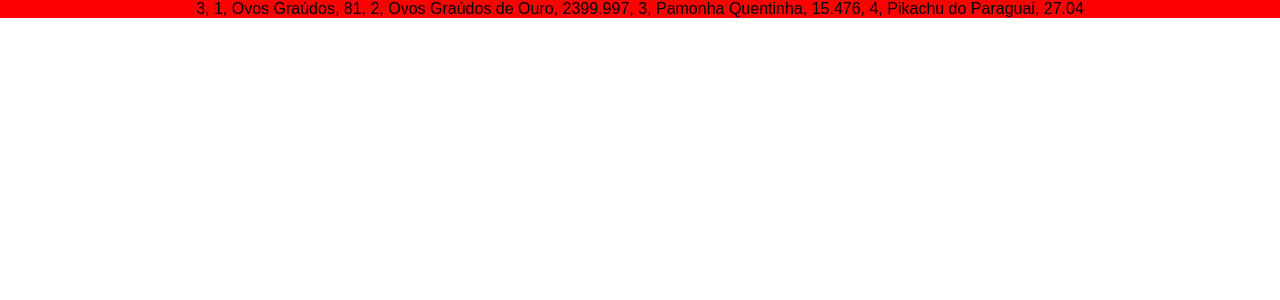
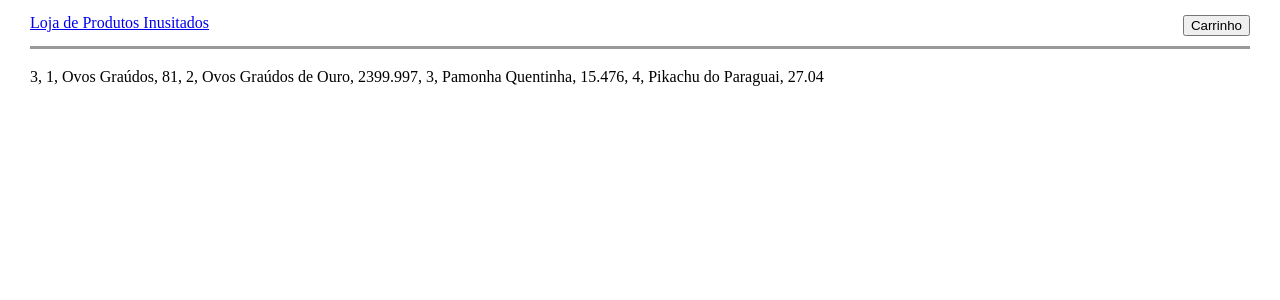
Before and after one commit to brunosantanarj/mongeral-aegon-front-end-test, a React app: page / in a window 1280 px wide. Shown: the top 300 px of the page. Built offline with nearby package versions, Linux system fonts and the light colour scheme.

Commit message:
creating header component and adding reset css

```diff
--- a/public/index.html
+++ b/public/index.html
@@ -10,6 +10,8 @@
     -->
     <link rel="manifest" href="%PUBLIC_URL%/manifest.json">
     <link rel="shortcut icon" href="%PUBLIC_URL%/favicon.ico">
+
+    <link rel="stylesheet" type="text/css" href="reset.css">
     <!--
       Notice the use of %PUBLIC_URL% in the tags above.
       It will be replaced with the URL of the `public` folder during the build.
--- /dev/null
+++ b/public/reset.css
@@ -0,0 +1,48 @@
+/* http://meyerweb.com/eric/tools/css/reset/
+   v2.0 | 20110126
+   License: none (public domain)
+*/
+
+html, body, div, span, applet, object, iframe,
+h1, h2, h3, h4, h5, h6, p, blockquote, pre,
+a, abbr, acronym, address, big, cite, code,
+del, dfn, em, img, ins, kbd, q, s, samp,
+small, strike, strong, sub, sup, tt, var,
+b, u, i, center,
+dl, dt, dd, ol, ul, li,
+fieldset, form, label, legend,
+table, caption, tbody, tfoot, thead, tr, th, td,
+article, aside, canvas, details, embed,
+figure, figcaption, footer, header, hgroup,
+menu, nav, output, ruby, section, summary,
+time, mark, audio, video {
+	margin: 0;
+	padding: 0;
+	border: 0;
+	font-size: 100%;
+	font: inherit;
+	vertical-align: baseline;
+}
+/* HTML5 display-role reset for older browsers */
+article, aside, details, figcaption, figure,
+footer, header, hgroup, menu, nav, section {
+	display: block;
+}
+body {
+	line-height: 1;
+}
+ol, ul {
+	list-style: none;
+}
+blockquote, q {
+	quotes: none;
+}
+blockquote:before, blockquote:after,
+q:before, q:after {
+	content: '';
+	content: none;
+}
+table {
+	border-collapse: collapse;
+	border-spacing: 0;
+}
--- a/src/components/App.tsx
+++ b/src/components/App.tsx
@@ -1,11 +1,13 @@
 import * as React from 'react';
 import '../styles/App.scss';
+import Header from './Header';
 import ProductList from './ProductsList';
 
 class App extends React.Component {
   public render() {
     return (
-      <div className="App">
+      <div className="wrapper">
+        <Header />
         <ProductList />
       </div>
     );
--- /dev/null
+++ b/src/components/Header.tsx
@@ -0,0 +1,16 @@
+import * as React from 'react';
+import '../styles/Header.scss';
+
+const Header = () => {
+  return(
+    <header>
+      <h1>
+        <a href="javascript:;">Loja de Produtos Inusitados</a>
+      </h1>
+
+      <button>Carrinho</button>
+    </header>
+  );
+}
+
+export default Header;
--- a/src/index.tsx
+++ b/src/index.tsx
@@ -2,8 +2,6 @@ import * as React from 'react';
 import * as ReactDOM from 'react-dom';
 import App from './components/App';
 import registerServiceWorker from './registerServiceWorker';
-import './styles/index.scss';
-
 
 ReactDOM.render(
   <App />,
--- a/src/styles/App.scss
+++ b/src/styles/App.scss
@@ -1,29 +1,3 @@
-.App {
-  text-align: center;
-  background: red;
+.wrapper {
+  padding: 15px 30px;
 }
-
-.App-logo {
-  animation: App-logo-spin infinite 20s linear;
-  height: 80px;
-}
-
-.App-header {
-  background-color: #222;
-  height: 150px;
-  padding: 20px;
-  color: white;
-}
-
-.App-title {
-  font-size: 1.5em;
-}
-
-.App-intro {
-  font-size: large;
-}
-
-@keyframes App-logo-spin {
-  from { transform: rotate(0deg); }
-  to { transform: rotate(360deg); }
-}
--- /dev/null
+++ b/src/styles/Header.scss
@@ -0,0 +1,7 @@
+header {
+  display: flex;
+  justify-content: space-between;
+  margin-bottom: 20px;
+  padding-bottom: 10px;
+  border-bottom: 3px solid #999;
+}
--- a/src/styles/index.scss
+++ /dev/null
@@ -1,5 +0,0 @@
-body {
-  margin: 0;
-  padding: 0;
-  font-family: sans-serif;
-}
```
